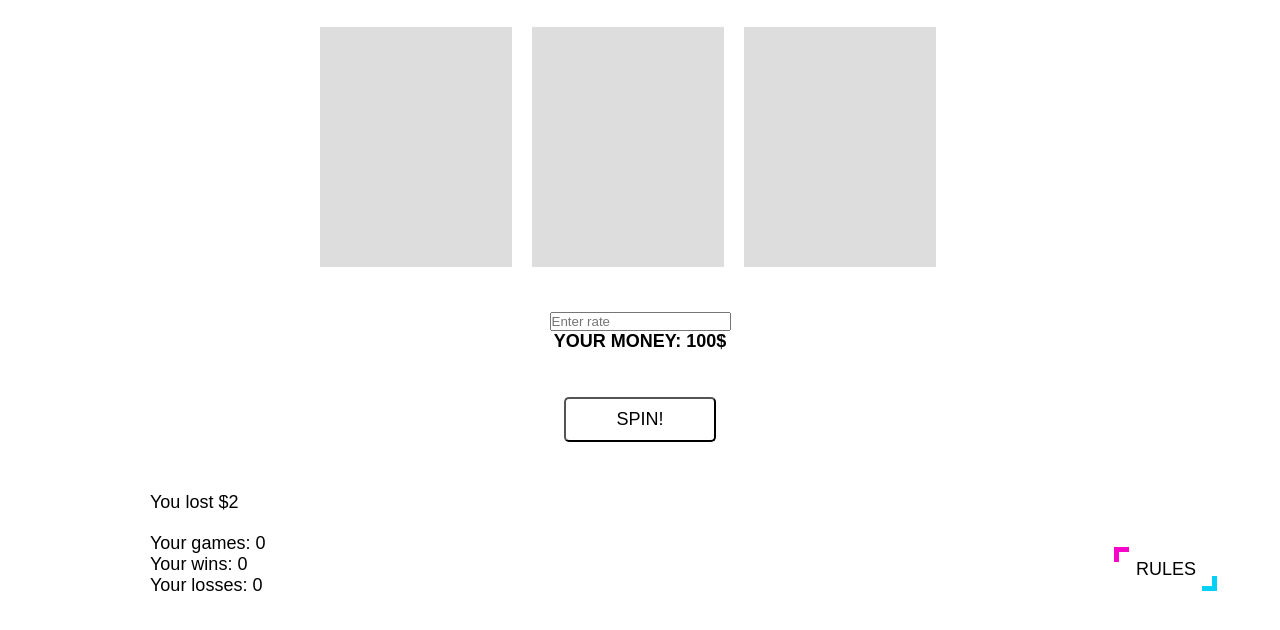
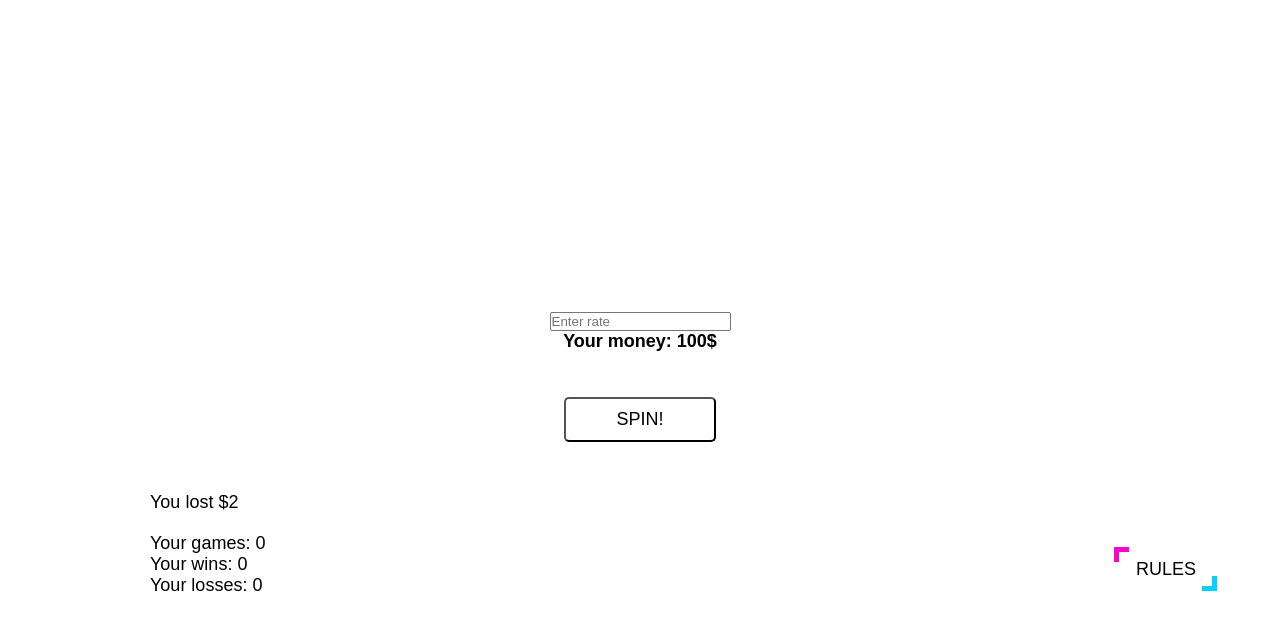
Before and after one commit to KamilKonopski/one-armed-bandit, a website with bundled scripts: page index.html in a window 1280 px wide. Shown: the part 90-720 px from the top of the page. Built offline with nearby package versions, Linux system fonts and the light colour scheme.

Commit message:
remove bgc from game item & uppercase from wallet

```diff
--- a/css/style.css
+++ b/css/style.css
@@ -33,7 +33,6 @@ html {
 .game__item {
     flex-basis: 30%;
     height: 30vh;
-    background-color: #ddd;
 }
 
 .bid {
@@ -46,7 +45,6 @@ html {
     margin-bottom: 45px;
     font-size: 18px;
     font-weight: bold;
-    text-transform: uppercase;
 }
 
 #spin-btn {
```
